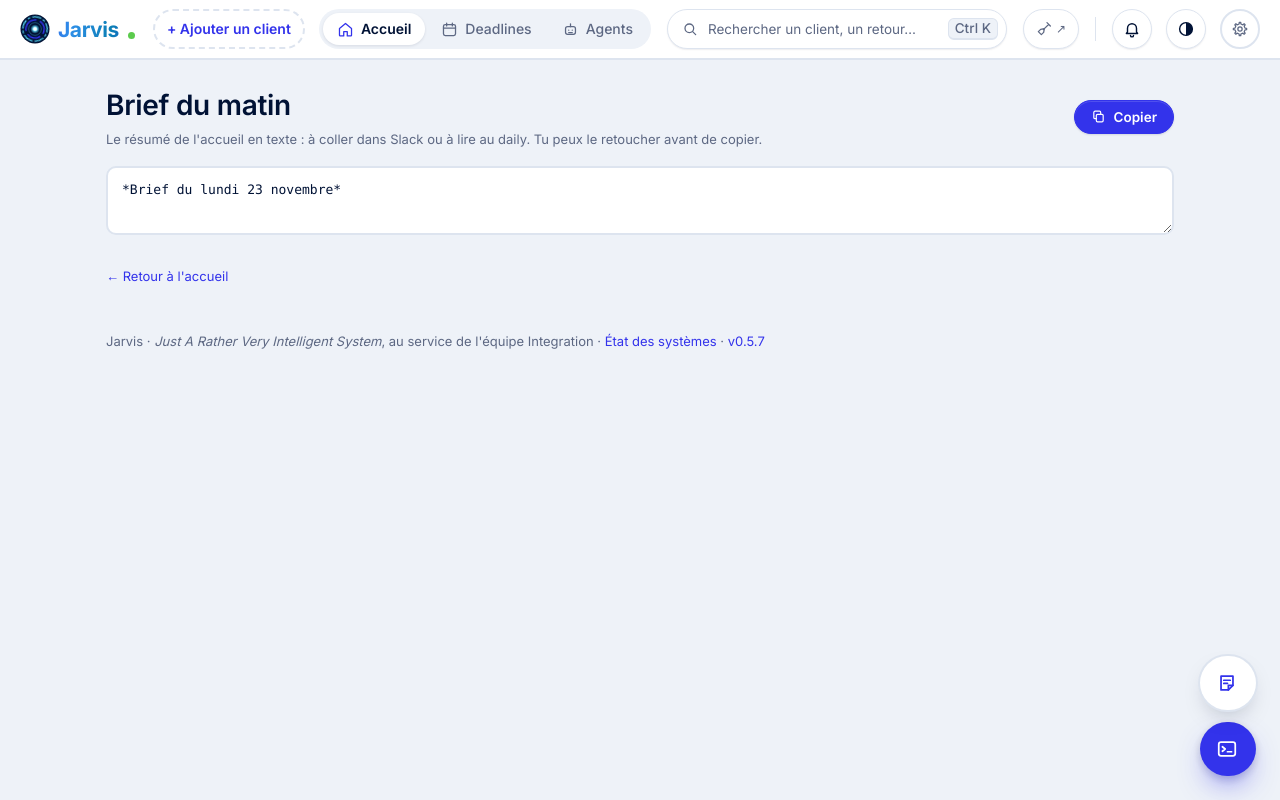
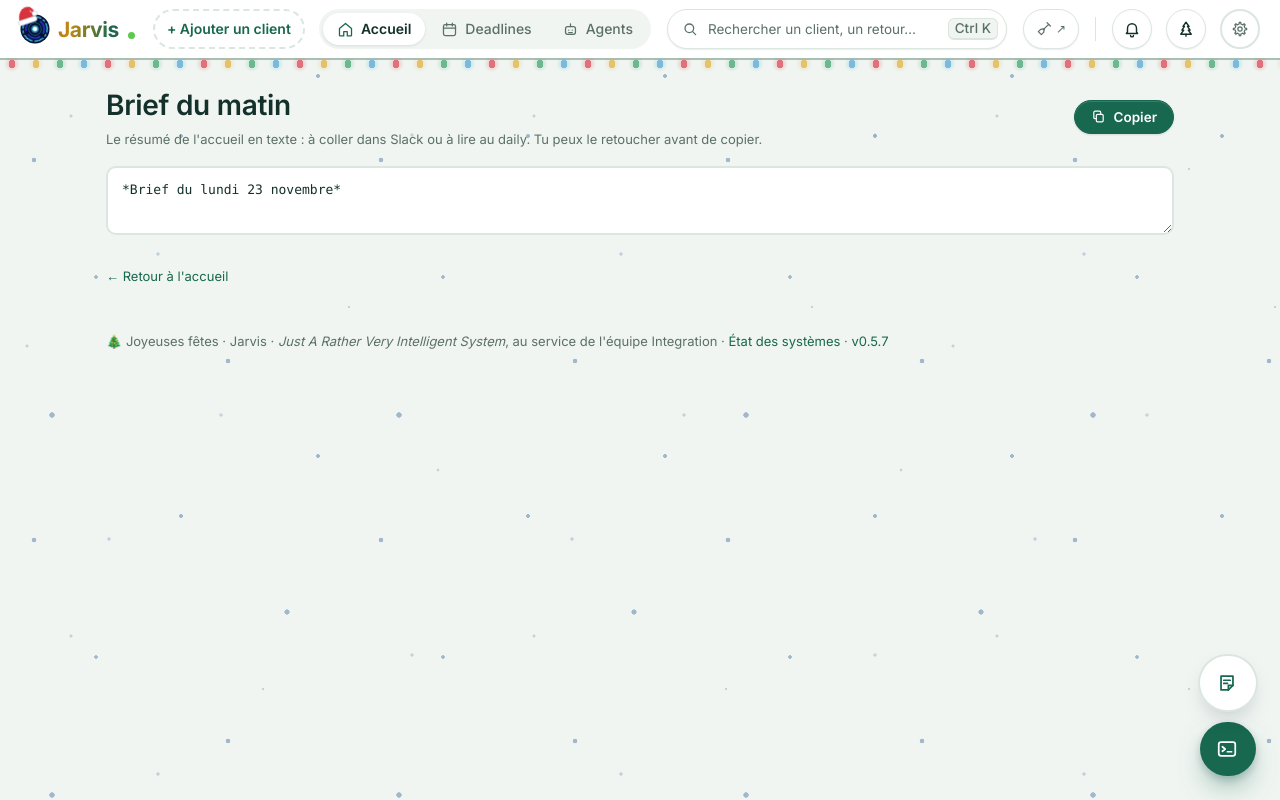
Before and after one commit to matthewjoy-padoa/Jarvis, a FastAPI app: page /brief in a window 1280 px wide. Run offline with FastAPI, Linux system fonts and the light colour scheme; data that the repository does not hold is empty; some libraries are stand-ins or nearby versions.

Commit message:
Thème Noël par défaut (nuit ou clair selon le Mac) tant que rien n'est choisi ; tout choix est retenu, Auto compris

```diff
--- a/src/deploy_hub/static/style.css
+++ b/src/deploy_hub/static/style.css
@@ -33,7 +33,7 @@
   --shadow: none; color-scheme: dark;
 }
 :root[data-theme="light"] { color-scheme: light; }
-/* Thèmes « Noël » (2026-11-23), choisis au bouton de thème, jamais par le Mac : « noel » (nuit) et « noel-clair ».
+/* Thèmes « Noël » (2026-11-23), « noel » (nuit) et « noel-clair » : choisis au bouton de thème, et thème par défaut tant que rien n'est choisi (base.html).
    Le rouge reste aux KO dans les deux. Nuit de sapin : accent or, « à faire » en clémentine pour ne pas se confondre avec lui.
    Matin de neige : accent sapin (l'or est illisible sur blanc). Décor (neige, guirlande, bonnet) en fin de fichier, peint avec
    --snow (flocons), --wire (fil) et --bulb-1 à 4 (ampoules). Le clair part du thème clair et ne dit que ses différences : le mode
--- a/src/deploy_hub/templates/base.html
+++ b/src/deploy_hub/templates/base.html
@@ -6,11 +6,19 @@
   <title>{% block title %}Jarvis{% endblock %}</title>
   <link rel="icon" type="image/svg+xml" href="/static/favicon.svg?v=4">
   <meta name="theme-color" content="#001235">
-  <script>try { const t = localStorage.getItem("theme"); if (t) document.documentElement.dataset.theme = t; } catch (e) {}</script>
+  <script>
+    // Thème retenu dans le navigateur. Rien de retenu : Noël par défaut (nuit ou clair selon le Mac). "" retenu : Auto, suit le Mac.
+    (function () {
+      let t = null;
+      try { t = localStorage.getItem("theme"); } catch (e) {}
+      t ??= matchMedia("(prefers-color-scheme: dark)").matches ? "noel" : "noel-clair";
+      if (t) document.documentElement.dataset.theme = t;
+    })();
+  </script>
   <link rel="preconnect" href="https://fonts.googleapis.com">
   <link rel="preconnect" href="https://fonts.gstatic.com" crossorigin>
   <link rel="stylesheet" href="https://fonts.googleapis.com/css2?family=Inter:wght@400;500;600;700&display=swap">
-  <link rel="stylesheet" href="/static/style.css?v=169">
+  <link rel="stylesheet" href="/static/style.css?v=168">
   <script src="https://unpkg.com/htmx.org@1.9.12" defer></script>
   <script src="/static/filters.js?v=11" defer></script>
   <script src="/static/dag.js?v=3" defer></script>
@@ -93,7 +101,8 @@
     </div>
   </header>
   <script>
-    // Thème : Auto (suit le Mac) → Nuit → Clair → Noël nuit → Noël clair → Auto. Retenu dans le navigateur.
+    // Thème : Auto (suit le Mac) → Nuit → Clair → Noël nuit → Noël clair → Auto. Tout choix est retenu dans le navigateur, Auto compris
+    // ("") : le thème par défaut, Noël, ne revient pas une fois qu'on a choisi autre chose.
     (function () {
       const root = document.documentElement, button = document.getElementById("theme-toggle");
       const order = ["", "dark", "light", "noel", "noel-clair"], labels = { "": "Auto", dark: "Nuit", light: "Clair", noel: "Noël nuit", "noel-clair": "Noël clair" };
@@ -115,7 +124,7 @@
       button.addEventListener("click", () => {
         const next = order[(order.indexOf(root.dataset.theme || "") + 1) % order.length];
         if (next) root.dataset.theme = next; else delete root.dataset.theme;
-        try { next ? localStorage.setItem("theme", next) : localStorage.removeItem("theme"); } catch (e) {}
+        try { localStorage.setItem("theme", next); } catch (e) {}
         show();
       });
       show();
```
Also changed, not shown: tests/test_app.py (+8 -0 lines), CHANGELOG.md.
